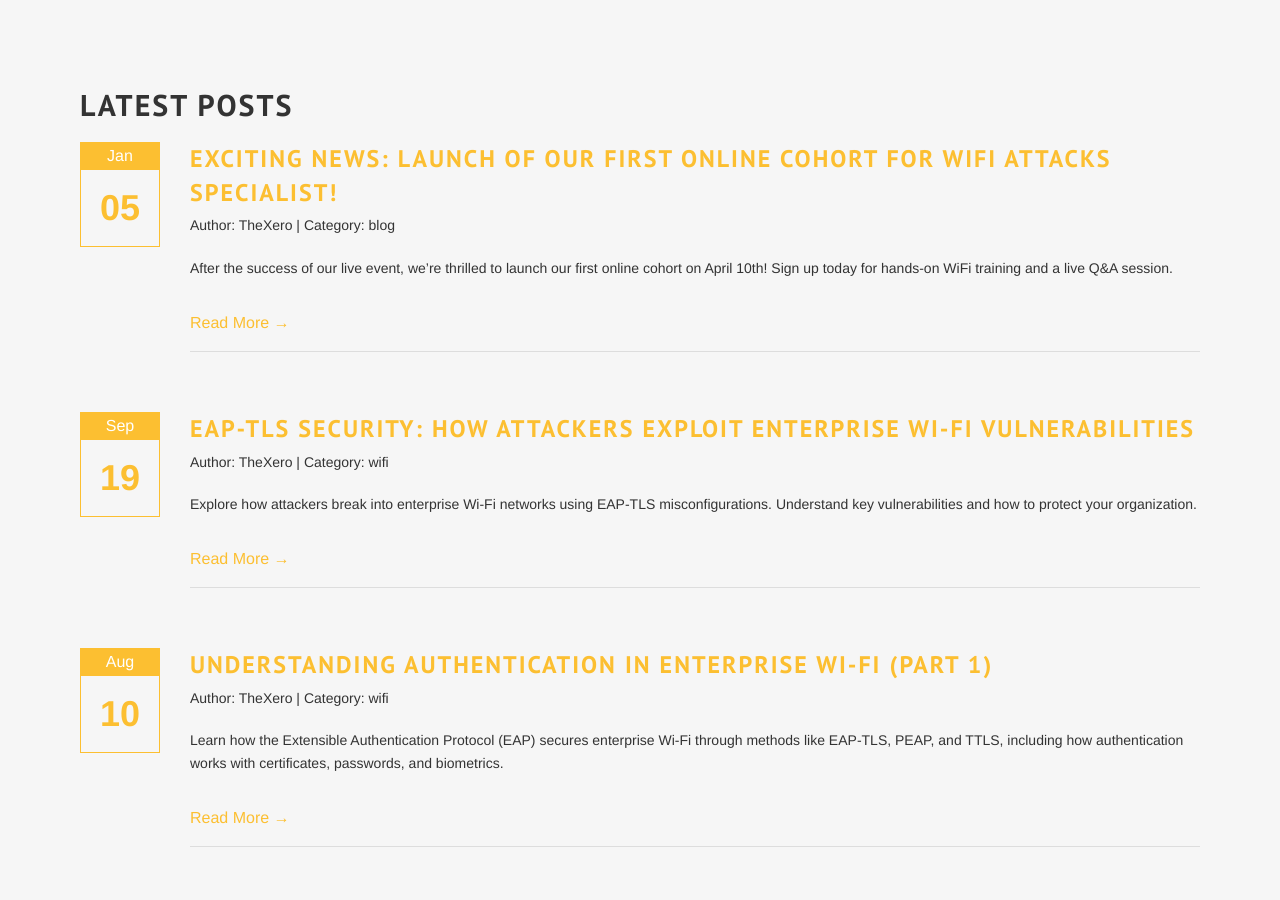
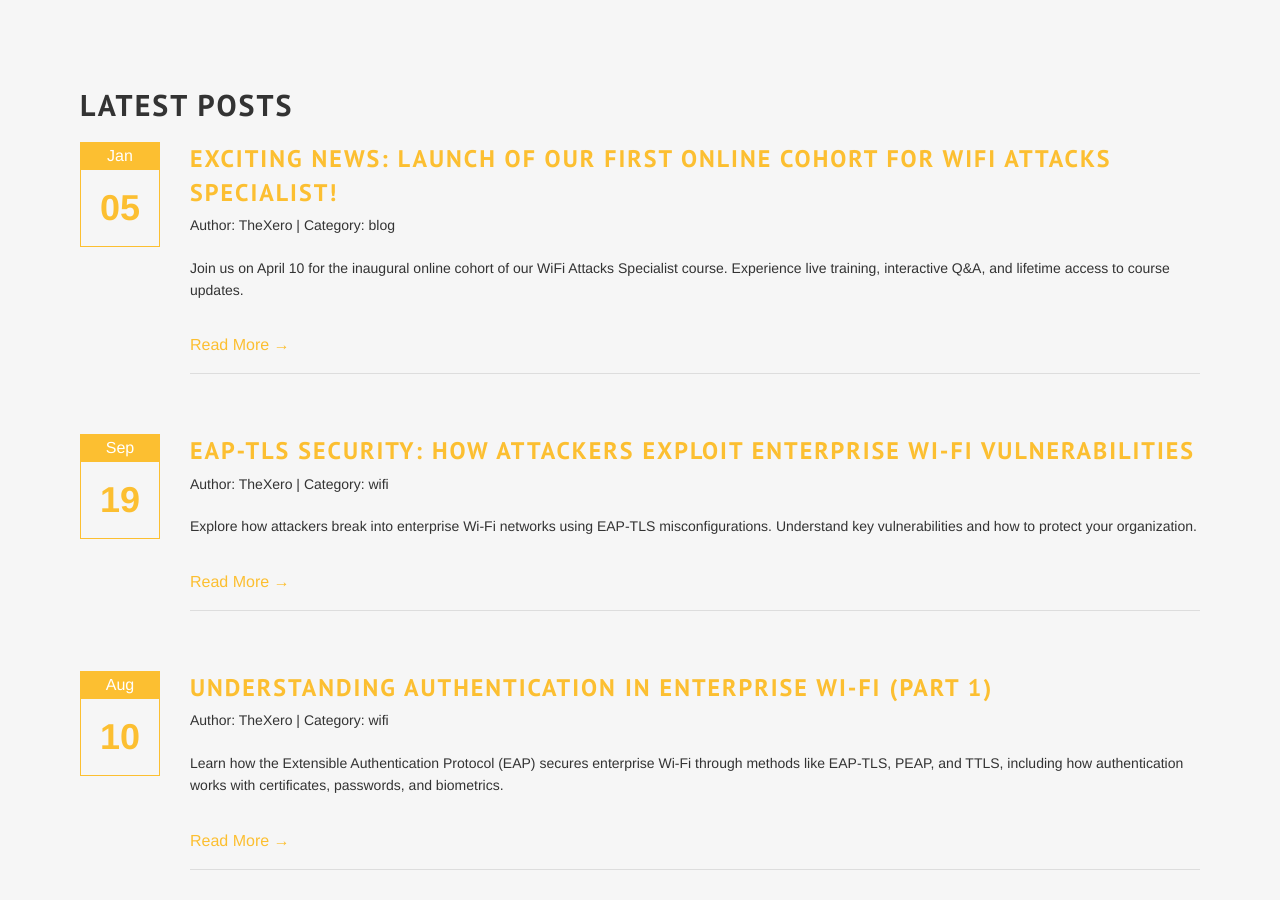
Before and after one commit to thexerocouk/thexerocouk.github.io, a Jekyll site: the page built from index.html, in a window 1280 px wide and 900 px high, scrolled down 1545 px. Built offline with Jekyll 4.4.1, drawn with Linux system fonts in a browser that asks for light colours; some web fonts are replaced.

Commit message:
Update 2025-01-05-cohort-1.md

```diff
--- a/_posts/2025-01-05-cohort-1.md
+++ b/_posts/2025-01-05-cohort-1.md
@@ -5,22 +5,24 @@ date: 2025-01-05
 author: TheXero
 comments: true
 categories: blog
-description: "Join us for the first-ever online cohort of WiFi Attacks Specialist! Get live, instructor-led training and lifetime access to updates."
-excerpt: "After the success of our live event, we’re thrilled to launch our first online cohort on April 10th! Sign up today for hands-on WiFi training and a live Q&A session."
-tags: [Wi-Fi, Penetration Testing, Wireless Security, Training, Cohort]
-thumbnail: /images/cohort-logo.jpg
-image: /images/cohort-logo.jpg
+description: Announcing our first-ever online cohort for the WiFi Attacks Specialist course, featuring live instructor-led training, Q&A sessions, and lifetime access to updates.
+excerpt: Join us on April 10 for the inaugural online cohort of our WiFi Attacks Specialist course. Experience live training, interactive Q&A, and lifetime access to course updates.
+tags: [wifi, training, online course, WiFi Attacks Specialist, cybersecurity]
+keywords: [WiFi Attacks Specialist, online WiFi training, cybersecurity course, live instructor-led training, TheXero training]
 ---
 
-After numerous requests and the incredible response to our live event last November, we are excited to announce the launch of our first-ever online cohort, happening on April 10!
 
-This exclusive experience includes live, instructor-led training for our flagship WiFi Attacks Specialist course. Not only will you gain access to the full course content, but you will also have the opportunity to participate in a live question-and-answer session with me, where I will provide real-time insights and address your questions.
+## Exciting News: Launch of Our First Online Cohort for WiFi Attacks Specialist!
 
-As a founding member of this cohort, you will receive lifetime access to all future course updates via our [online training portal](https://training.thexero.co.uk/), along with a recording of the live session to revisit at your convenience.
+After numerous requests and the incredible response to our live event last November, we are excited to announce the launch of our first-ever online cohort, happening on **April 10**!
 
-Pre-sale is happening now, and [early bird tickets](https://training.thexero.co.uk/p/cohort-1) are expected to go fast. Do not miss your chance to be part of something special and join this hands-on, practical learning experience.
+This exclusive experience includes **live, instructor-led training** for our flagship **WiFi Attacks Specialist** course. Not only will you gain access to the full course content, but you will also have the opportunity to participate in a **live question-and-answer session** with me, where I will provide real-time insights and address your questions.
 
-[Sign Up Here](https://training.thexero.co.uk/p/cohort-1)
+As a founding member of this cohort, you will receive **lifetime access** to all future course updates via our online training portal, along with a recording of the live session to revisit at your convenience.
+
+**Pre-sale is happening now**, and early bird tickets are expected to go fast. Do not miss your chance to be part of something special and join this hands-on, practical learning experience.
+
+[Sign Up Here](https://training.thexero.co.uk)
 
 Until then, happy hacking!
-Toby
+**Toby**
```
